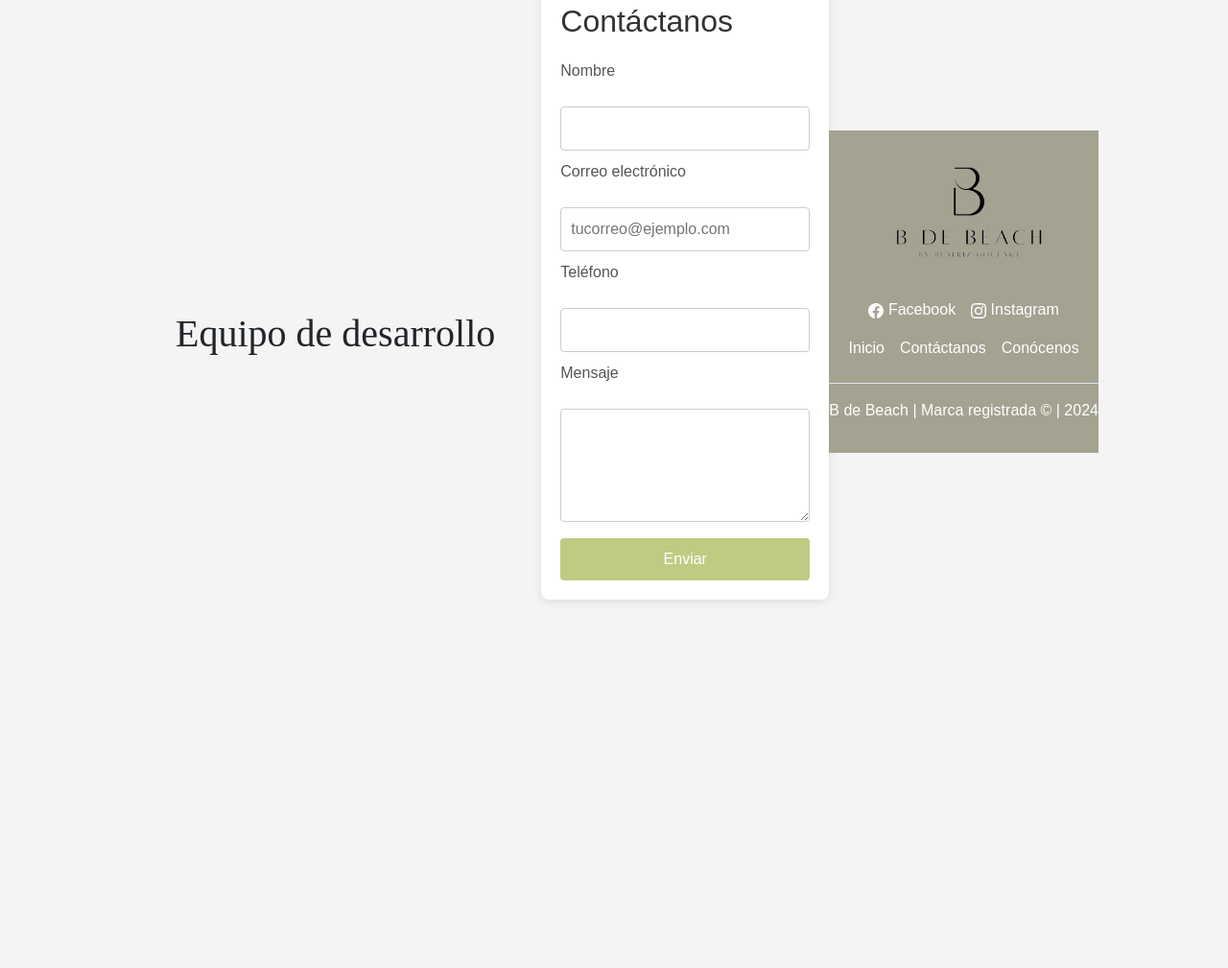
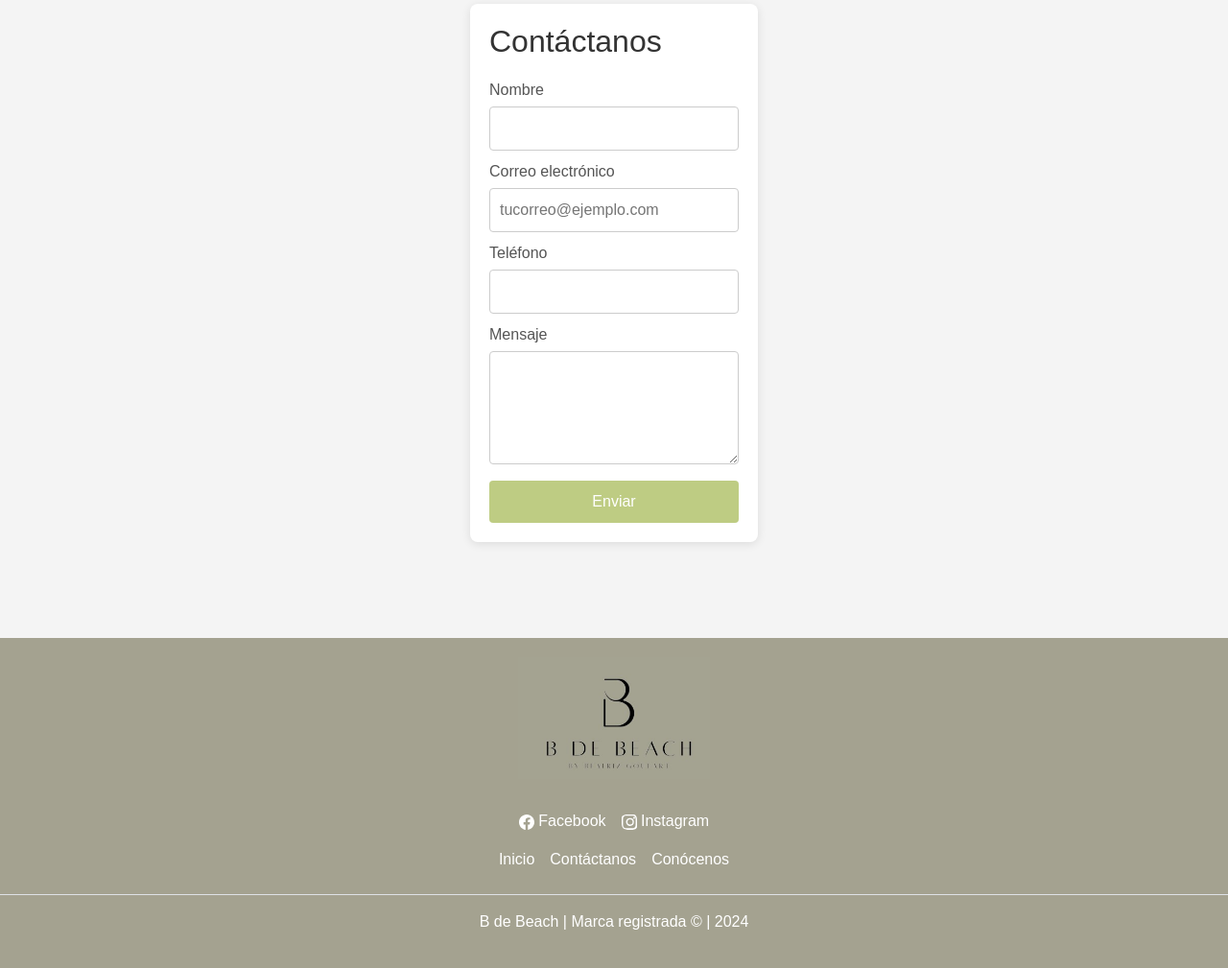
Before and after one commit to DayaanMiusset/BDEBEACH, a plain HTML site: page contacto.html in a window 1280 px wide. Shown: the part 96-1105 px from the top of the page at 96% size. Before the commit the page ends 800 px from the top, so only its background shows below. Drawn offline with nearby package versions, Linux system fonts and the light colour scheme.

Commit message:
se solucionó el espacio entre el header y el footer

```diff
--- a/contacto.css
+++ b/contacto.css
@@ -1,12 +1,24 @@
-/*Hola, compañeros esto es solo si ustedes estan de acuerdo, tonmense la libertad de cambiar el cód.*/
 body {
+    height: 100%;
+    margin: 0;
     font-family: Arial, sans-serif;
     background-color: #f4f4f4;
+}
+
+/* Convertir el body en un contenedor flex */
+body {
+    display: flex;
+    flex-direction: column;
+}
+
+/* Asegurar que el contenido principal se expanda para llenar el espacio disponible */
+main {
+    flex: 1;
     display: flex;
     justify-content: center;
     align-items: center;
-    height: 100vh;
-    margin: 0;
+    padding-top: 100px; /* Espacio para el header */
+    padding-bottom: 100px; /* Espacio para el footer */
 }
 
 .contact-form-container {
@@ -15,6 +27,7 @@ body {
     border-radius: 8px;
     box-shadow: 0 2px 10px rgba(0, 0, 0, 0.1);
     width: 300px;
+    margin: auto;
 }
 
 .contact-form-container h2 {
@@ -24,7 +37,7 @@ body {
 
 .contact-form-container label {
     display: block;
-    margin-bottom: 25px;
+    margin-bottom: 5px;
     color: #555;
 }
 
@@ -53,35 +66,32 @@ body {
     background-color: #2188377d;
 }
 
-
-
-
-
-
-/*-----------------------------------------------------------------------------*/
-/* FORMATO DEL HEADER NAVEGADOR INICIA*/
-.nav-link:hover{
+/* FORMATO DEL HEADER NAVEGADOR INICIA */
+.nav-link:hover {
     background-color: #dcb780a6;
     border-radius: 2rem;
 }
-.titulo{
+
+.titulo {
     margin-top: 6rem;
     font-family: literata;
     margin-left: 3rem;
     margin-right: 3rem;
 }
-/*FORMATO DEL HEADER NAVEGADOR FINALIZA*/
 
+/* FORMATO DEL FOOTER */
+.footer {
+    background-color: #A4A290;
+    padding: 20px 0;
+    width: 100%;
+    text-align: center;
+}
 
-/*FORMATO DEL FOOTER*/
-.footer{
-    background-color:  #A4A290;
-}
-.footer a{
+.footer a {
     color: white;
 }
 
-.footer-p{
+.footer-p {
     color: white;
+    text-align: center;
 }
-/*FORMATO DE FOOTER FINALIZA*/
--- a/contacto.html
+++ b/contacto.html
@@ -8,7 +8,7 @@
     <link rel="stylesheet" href="./contacto.css">
 </head>
 <body>
-              <!--BARRA DE NAVEGACIÓN EN EL HEADER INICIA AQUÍ-->
+    <!-- HEADER -->
     <header>
         <nav class="navbar navbar-expand-md fixed-top bg-body-tertiary">
             <div class="container-fluid">
@@ -27,7 +27,6 @@
                         <li class="nav-item">
                             <a class="nav-link active" aria-current="page" href="#">Historia</a>
                         </li>
-
                         <li class="nav-item dropdown">
                             <a class="nav-link dropdown-toggle" href="#" role="button" data-bs-toggle="dropdown" aria-expanded="false">
                                 Más
@@ -36,7 +35,7 @@
                                 <li><a class="dropdown-item" href="#">Preguntas frecuentes</a></li>
                                 <li><a class="dropdown-item" href="#">Blog</a></li>
                                 <li><a class="dropdown-item" href="./conocenos.html">Equipo de desarrollo</a></li>
-                              <li><a class="dropdown-item" href="./contacto.html">Contáctanoso</a></li>
+                                <li><a class="dropdown-item" href="./contacto.html">Contáctanos</a></li>
                             </ul>
                         </li>
                         <li class="nav-item">
@@ -50,74 +49,60 @@
                 </div>
             </div>
         </nav>
-
     </header>
 
-            <!--TITULO-->
-            <div class="titulo ">
-                <H1>Equipo de desarrollo</H1>
-            </div>
-
-             <!--BARRA DE NAVEGACIÓN EN EL HEADER TERMINA AQUÍ-->
-
-
+    <!-- CONTENIDO -->
+    <main>
         <div class="contact-form-container">
             <h2>Contáctanos</h2>
             <form action="#" method="post">
                 <label for="nombre">Nombre</label>
-
                 <input type="text" id="nombre" name="nombre" required>
-
-                <label for="email">Correo electrónico  </label>
-                <input type="email" id="email" name="email" required placeholder="tucorreo@ejemplo.com" >
-
+                <label for="email">Correo electrónico</label>
+                <input type="email" id="email" name="email" required placeholder="tucorreo@ejemplo.com">
                 <label for="telefono">Teléfono</label>
                 <input type="tel" id="telefono" name="telefono" required>
-
                 <label for="mensaje">Mensaje</label>
                 <textarea id="mensaje" name="mensaje" rows="4" required></textarea>
-
                 <button type="submit">Enviar</button>
             </form>
         </div>
+    </main>
 
-
-     <!--INICIA FOOTER-->
- <footer class="py-3 my-4 footer">
-    <img src="./src/LogoFooter.jpeg" alt="Logo Pie de página"  class="d-block mx-auto mb-4" width="200px">
-    <ul class="nav justify-content-center  ">
+    <!-- FOOTER -->
+    <footer class="footer">
+        <img src="./src/LogoFooter.jpeg" alt="Logo Pie de página" class="d-block mx-auto mb-4" width="200px">
+        <ul class="nav justify-content-center">
             <li class="nav-item">
-            <a href="#" class="nav-link px-2 text-body-secondary-ligth footer-a"><svg xmlns="http://www.w3.org/2000/svg" width="16" height="16" fill="currentColor" class="bi bi-facebook" viewBox="0 0 16 16">
+                <a href="#" class="nav-link px-2 text-body-secondary-ligth footer-a">
+                    <svg xmlns="http://www.w3.org/2000/svg" width="16" height="16" fill="currentColor" class="bi bi-facebook" viewBox="0 0 16 16">
                         <path d="M16 8.049c0-4.446-3.582-8.05-8-8.05C3.58 0-.002 3.603-.002 8.05c0 4.017 2.926 7.347 6.75 7.951v-5.625h-2.03V8.05H6.75V6.275c0-2.017 1.195-3.131 3.022-3.131.876 0 1.791.157 1.791.157v1.98h-1.009c-.993 0-1.303.621-1.303 1.258v1.51h2.218l-.354 2.326H9.25V16c3.824-.604 6.75-3.934 6.75-7.951"/>
-              </svg> Facebook</a>
+                    </svg> Facebook
+                </a>
             </li>
             <li class="nav-item">
-            <a href="https://www.instagram.com/bde.beach/" class="nav-link px-2 text-body-secondary-ligth footer-a"><svg xmlns="http://www.w3.org/2000/svg" width="16" height="16" fill="currentColor" class="bi bi-instagram" viewBox="0 0 16 16">
-                <path d="M8 0C5.829 0 5.556.01 4.703.048 3.85.088 3.269.222 2.76.42a3.9 3.9 0 0 0-1.417.923A3.9 3.9 0 0 0 .42 2.76C.222 3.268.087 3.85.048 4.7.01 5.555 0 5.827 0 8.001c0 2.172.01 2.444.048 3.297.04.852.174 1.433.372 1.942.205.526.478.972.923 1.417.444.445.89.719 1.416.923.51.198 1.09.333 1.942.372C5.555 15.99 5.827 16 8 16s2.444-.01 3.298-.048c.851-.04 1.434-.174 1.943-.372a3.9 3.9 0 0 0 1.416-.923c.445-.445.718-.891.923-1.417.197-.509.332-1.09.372-1.942C15.99 10.445 16 10.173 16 8s-.01-2.445-.048-3.299c-.04-.851-.175-1.433-.372-1.941a3.9 3.9 0 0 0-.923-1.417A3.9 3.9 0 0 0 13.24.42c-.51-.198-1.092-.333-1.943-.372C10.443.01 10.172 0 7.998 0zm-.717 1.442h.718c2.136 0 2.389.007 3.232.046.78.035 1.204.166 1.486.275.373.145.64.319.92.599s.453.546.598.92c.11.281.24.705.275 1.485.039.843.047 1.096.047 3.231s-.008 2.389-.047 3.232c-.035.78-.166 1.203-.275 1.485a2.5 2.5 0 0 1-.599.919c-.28.28-.546.453-.92.598-.28.11-.704.24-1.485.276-.843.038-1.096.047-3.232.047s-2.39-.009-3.233-.047c-.78-.036-1.203-.166-1.485-.276a2.5 2.5 0 0 1-.92-.598 2.5 2.5 0 0 1-.6-.92c-.109-.281-.24-.705-.275-1.485-.038-.843-.046-1.096-.046-3.233s.008-2.388.046-3.231c.036-.78.166-1.204.276-1.486.145-.373.319-.64.599-.92s.546-.453.92-.598c.282-.11.705-.24 1.485-.276.738-.034 1.024-.044 2.515-.045zm4.988 1.328a.96.96 0 1 0 0 1.92.96.96 0 0 0 0-1.92m-4.27 1.122a4.109 4.109 0 1 0 0 8.217 4.109 4.109 0 0 0 0-8.217m0 1.441a2.667 2.667 0 1 1 0 5.334 2.667 2.667 0 0 1 0-5.334"/>
-              </svg> Instagram</a>
+                <a href="https://www.instagram.com/bde.beach/" class="nav-link px-2 text-body-secondary-ligth footer-a">
+                    <svg xmlns="http://www.w3.org/2000/svg" width="16" height="16" fill="currentColor" class="bi bi-instagram" viewBox="0 0 16 16">
+                        <path d="M8 0C5.829 0 5.556.01 4.703.048 3.852.085 3.29.232 2.8.418a5.466 5.466 0 0 0-1.95 1.121 5.466 5.466 0 0 0-1.122 1.95C-.16 4.9-.306 5.462-.344 6.313.01 6.556 0 6.829 0 8s.01 1.444.048 2.297c.038.851.185 1.413.371 1.902a5.466 5.466 0 0 0 1.121 1.95 5.466 5.466 0 0 0 1.95 1.122c.49.187 1.051.334 1.902.371C5.556 15.99 5.829 16 8 16s2.444-.01 3.297-.048c.851-.038 1.413-.185 1.902-.371a5.466 5.466 0 0 0 1.95-1.121 5.466 5.466 0 0 0 1.122-1.95c.187-.49.334-1.051.371-1.902C15.99 9.444 16 9.171 16 8s-.01-2.444-.048-3.297c-.038-.851-.185-1.413-.371-1.902a5.466 5.466 0 0 0-1.121-1.95 5.466 5.466 0 0 0-1.95-1.122c-.49-.187-1.051-.334-1.902-.371C10.444.01 10.171 0 8 0zM8 1.215c2.136 0 2.39.008 3.233.047.78.035 1.203.166 1.485.275.373.145.64.319.92.599s.453.546.599.92c.11.281.24.705.275 1.485.039.843.047 1.096.047 3.231s-.008 2.389-.047 3.232c-.035.78-.166 1.203-.275 1.485a2.5 2.5 0 0 1-.599.919c-.28.28-.546.453-.92.598-.28.11-.704.24-1.485.276-.843.038-1.096.047-3.232.047s-2.39-.009-3.233-.047c-.78-.036-1.203-.166-1.485-.276a2.5 2.5 0 0 1-.92-.598 2.5 2.5 0 0 1-.6-.92c-.109-.281-.24-.705-.275-1.485-.038-.843-.046-1.096-.046-3.233s.008-2.388.046-3.231c.036-.78.166-1.204.276-1.486.145-.373.319-.64.599-.92s.546-.453.92-.598c.282-.11.705-.24 1.485-.276.738-.034 1.024-.044 2.515-.045zm4.988 1.328a.96.96 0 1 0 0 1.92.96.96 0 0 0 0-1.92m-4.27 1.122a4.109 4.109 0 1 0 0 8.217 4.109 4.109 0 0 0 0-8.217m0 1.441a2.667 2.667 0 1 1 0 5.334 2.667 2.667 0 0 1 0-5.334"/>
+                    </svg> Instagram
+                </a>
             </li>
-
         </ul>
         <ul class="nav justify-content-center border-bottom pb-3 mb-3">
-
             <li class="nav-item">
                 <a href="./index.html" class="nav-link px-2 text-body-secondary-ligth footer-a">Inicio</a>
             </li>
             <li class="nav-item">
                 <a href="./contacto.html" class="nav-link px-2 text-body-secondary-ligth footer-a">Contáctanos</a>
-        </li><li class="nav-item">
+            </li>
+            <li class="nav-item">
                 <a href="./conocenos.html" class="nav-link px-2 text-body-secondary-ligth footer-a">Conócenos</a>
             </li>
-
         </ul>
         <p class="text-center text-body-light footer-p">B de Beach   |   Marca registrada &#169  |   2024</p>
     </footer>
-  <!--TERMINA FOOTER-->
-
-
 
     <script src="https://cdn.jsdelivr.net/npm/@popperjs/core@2.11.8/dist/umd/popper.min.js" integrity="sha384-I7E8VVD/ismYTF4hNIPjVp/Zjvgyol6VFvRkX/vR+Vc4jQkC+hVqc2pM8ODewa9r" crossorigin="anonymous"></script>
     <script src="https://cdn.jsdelivr.net/npm/bootstrap@5.3.3/dist/js/bootstrap.bundle.min.js" integrity="sha384-YvpcrYf0tY3lHB60NNkmXc5s9fDVZLESaAA55NDzOxhy9GkcIdslK1eN7N6jIeHz" crossorigin="anonymous"></script>
-
 </body>
 </html>
```
Lines whose indentation alone changed are shown as unchanged.
